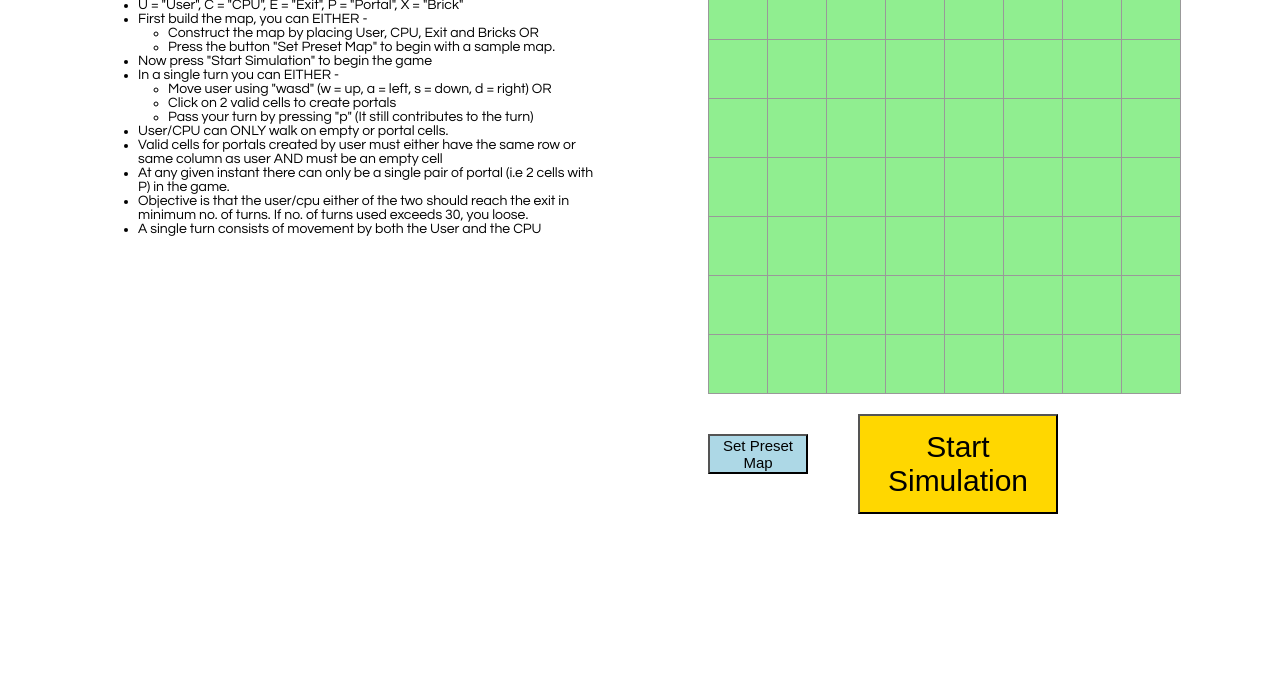
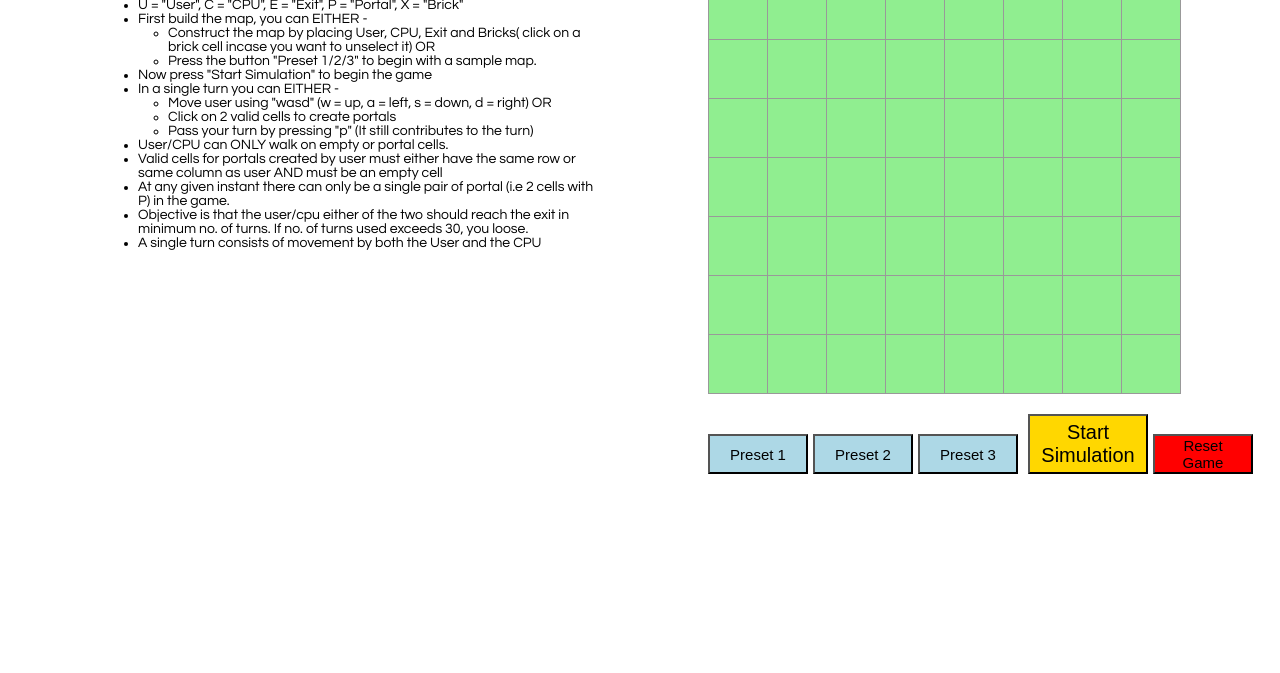
Before and after one commit to sidhant007/orbital, a React app in the folder front_end/: page / in a window 1280 px wide. Shown: the part 127-800 px from the top of the page. Built offline with nearby package versions, Linux system fonts and the light colour scheme.

Commit message:
Add more presets, unselect Xs, add reset button

```diff
--- a/front_end/src/index.css
+++ b/front_end/src/index.css
@@ -47,6 +47,7 @@ ol, ul {
 .status-right {
   text-align: right;
   margin-bottom: 10px;
+  margin-right: 80px;
   font-size: 30px;
 }
 
@@ -83,13 +84,25 @@ ol, ul {
 }
 
 .start {
+  float: left;
   text-align: center;
   background: Gold;
-  margin-left: 50px;
+  margin-left: 5px;
   margin-top: 20px;
-  font-size: 30px;
-  height: 100px;
-  width: 200px;
+  font-size: 20px;
+  height: 60px;
+  width: 120px;
+}
+
+.reset {
+  float: left;
+  text-align: center;
+  background: Red;
+  margin-left: 5px;
+  margin-top: 40px;
+  font-size: 15px;
+  height: 40px;
+  width: 100px;
 }
 
 .use-preset{
@@ -97,6 +110,7 @@ ol, ul {
   text-align: center;
   background: LightBlue;
   margin-left: 0px;
+  margin-right: 5px;
   margin-top: 40px;
   font-size: 15px;
   height: 40px;
--- a/front_end/src/index.js
+++ b/front_end/src/index.js
@@ -104,10 +104,8 @@ class Board extends React.Component {
     const squares = this.state._squares.slice();
     const setup_id = this.state._setup_id;
     const trail = this.state._trail.slice();
-    if(squares[i]) {
-      return ;
-    }
     if(this.state._sim) {
+      if(squares[i])  return ;
       var hasShot = 0;
       if(this.valid_cell(i, squares) === true && portal_cnt <= 1) {
         portal_cnt++;
@@ -131,6 +129,16 @@ class Board extends React.Component {
       }
     }
     else {
+      if(squares[i] === 'X') {
+        squares[i] = null;
+        this.setState({
+          _squares: squares,
+          _setup_id: Math.min(3, setup_id),
+          _trail: trail,
+          _sum: this.state._sim,
+        });
+      }
+      else if(squares[i] === null) {
         squares[i] = setup_component[setup_id];
         this.setState({
           _squares: squares,
@@ -138,6 +146,9 @@ class Board extends React.Component {
           _trail: trail,
           _sim: this.state._sim,
         });
+      } else {
+        return ;
+      }
     }
   }
 
@@ -176,15 +187,27 @@ class Board extends React.Component {
     gc = new game_controller(8, 8);
   }
 
-  setupPreset() {
+  setupPreset(id) {
     const squares = Array(64).fill(null);
     const trail = this.state._trail.slice();
+    if(id === 1) {
       squares[0] = 'U';
       squares[1] = 'X';
       squares[9] = 'X';
       squares[16] = 'X';
       squares[20] = 'C';
       squares[34] = 'E';
+    } else if (id === 2){
+      squares[3] =  squares[11] = squares[19] = 'X';
+      squares[9] = 'U', squares[14] = 'C';
+      for(var i = 24; i < 32; i++)  squares[i] = 'X';
+      squares[43] = 'E';
+    } else if(id === 3) {
+      squares[0] = 'U';
+      squares[8] = squares[16] = squares[32] = squares[40] = squares[56] = 'X';
+      squares[24] = 'E', squares[48] = 'C';
+      for(var i = 2; i < 8; i++)  squares[i] = 'X';
+    }
     this.setState({
       _squares: squares,
       _setup_id: 3,
@@ -206,8 +229,8 @@ class Board extends React.Component {
               <li> U = "User", C = "CPU", E = "Exit", P = "Portal", X = "Brick" </li>
               <li> First build the map, you can EITHER - </li>
                 <ul>
-                  <li> Construct the map by placing User, CPU, Exit and Bricks OR </li>
-                  <li> Press the button "Set Preset Map" to begin with a sample map. </li>
+                  <li> Construct the map by placing User, CPU, Exit and Bricks( click on a brick cell incase you want to unselect it) OR </li>
+                  <li> Press the button "Preset 1/2/3" to begin with a sample map. </li>
                 </ul>
               <li> Now press "Start Simulation" to begin the game </li>
               <li> In a single turn you can EITHER - </li>
@@ -233,11 +256,20 @@ class Board extends React.Component {
               )}
             </div>
           )}
-          <button className="use-preset" onClick={() => this.setupPreset()} disabled={this.state._sim}>
-            Set Preset Map
+          <button className="use-preset" onClick={() => this.setupPreset(1)} disabled={this.state._sim}>
+            Preset 1
+          </button>
+          <button className="use-preset" onClick={() => this.setupPreset(2)} disabled={this.state._sim}>
+            Preset 2
+          </button>
+          <button className="use-preset" onClick={() => this.setupPreset(3)} disabled={this.state._sim}>
+            Preset 3
           </button>
           <button className="start" onClick={() => this.startSim()} disabled={this.state._sim}>
             Start Simulation
+          </button>
+          <button className="reset" onClick={() => this.resetGame()}>
+            Reset Game
           </button>
         </div>
       </div>
```
Lines whose indentation alone changed are shown as unchanged.
